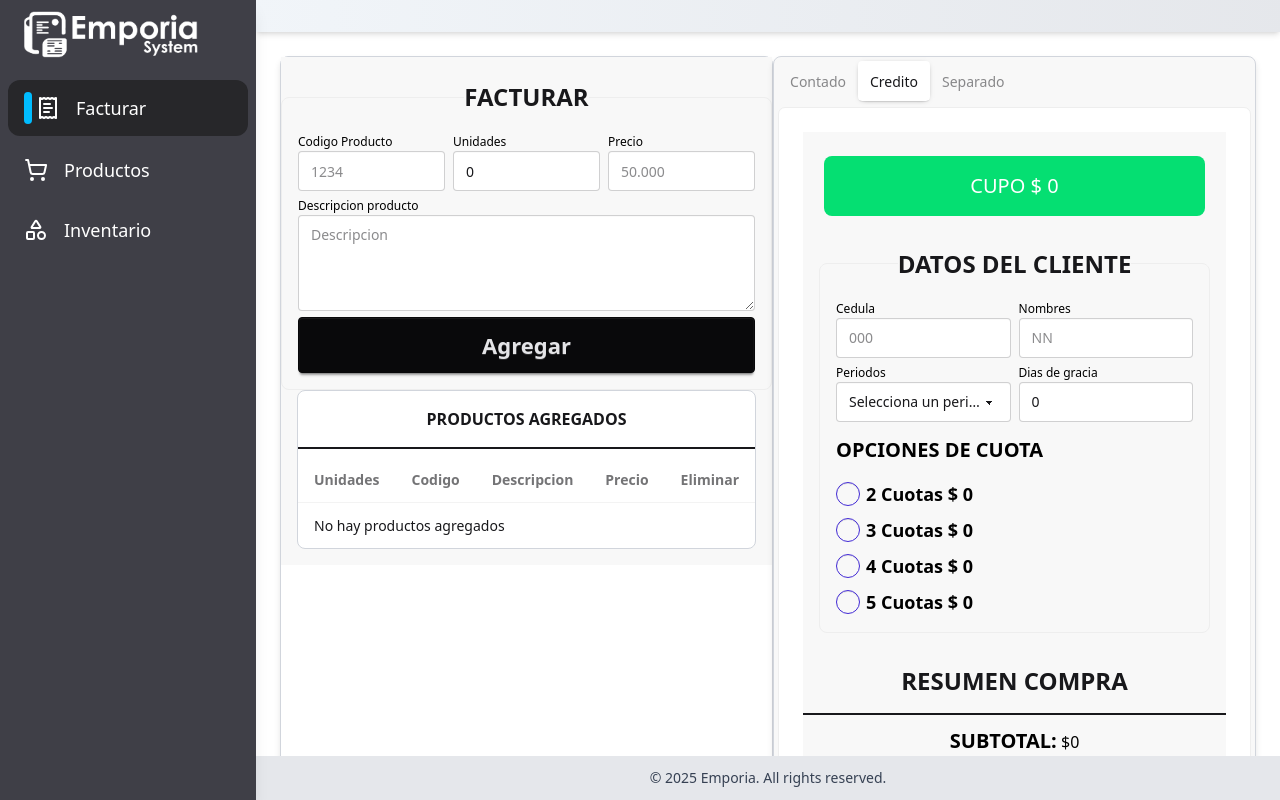
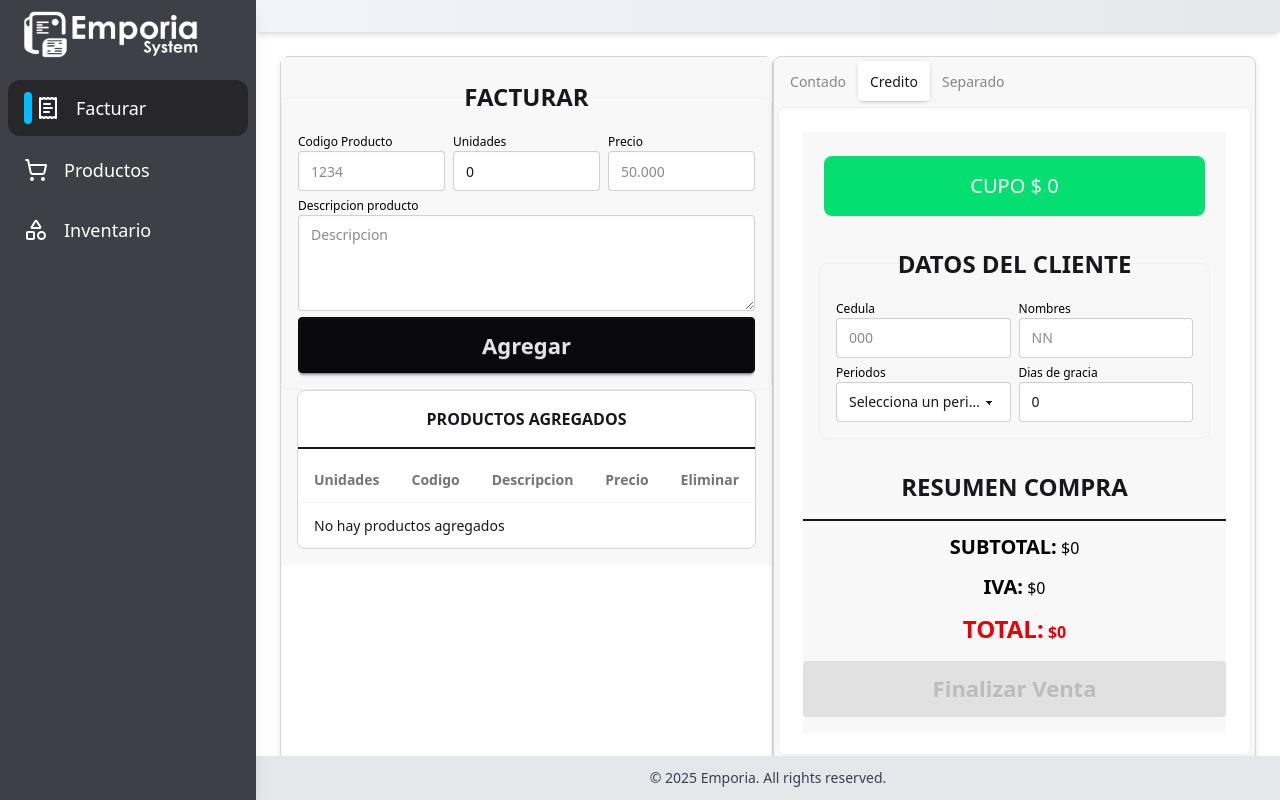
Before and after one commit to DaveB4r/emporia-demo, a React (Vite) app: page /facturar in a window 1280 px wide. Both pictures are taken after a click on the radio button "Credito". Built offline with nearby package versions, Linux system fonts and the light colour scheme.

Commit message:
fixing credito

```diff
--- a/src/components/facturar/ModalVenta.tsx
+++ b/src/components/facturar/ModalVenta.tsx
@@ -88,18 +88,13 @@ const ModalVenta = ({
                 <p className="text-lg font-bold">
                   Numero de cuotas:{" "}
                   <span className="text-md font-normal">
-                    {datosCredito.opcionesCuota}
+                    {datosCredito.numCuotas}
                   </span>
                 </p>
                 <p className="text-lg font-bold">
                   Valor Cuota:{" "}
                   <span className="font-bold text-red-600">
-                    $
-                    {formatWithSeparator(
-                      String(
-                        Math.ceil((subtotal + iva) / datosCredito.opcionesCuota)
-                      )
-                    )}
+                    ${formatWithSeparator(datosCredito.valorCuota)}
                   </span>
                 </p>
               </div>
@@ -133,9 +128,7 @@ const ModalVenta = ({
                   <td colSpan={3} className="w-[77%] font-black">
                     Abono
                   </td>
-                  <td>
-                    $ {formatWithSeparator(String(datosCliente.abono))}
-                  </td>
+                  <td>$ {formatWithSeparator(String(datosCliente.abono))}</td>
                 </tr>
               )}
               {datosCliente?.abono && (
--- a/src/components/facturar/credito/DatosCredito.tsx
+++ b/src/components/facturar/credito/DatosCredito.tsx
@@ -1,4 +1,5 @@
 import {
+  useState,
   type ChangeEvent,
   type Dispatch,
   type SetStateAction,
@@ -32,6 +33,7 @@ const DatosCredito = ({
   errors,
   total,
 }: Props) => {
+  const [opcionesDeCuotas, setOpcionesDeCuotas] = useState<number[]>([]);
   const getName = (cedula: string) => {
     const data = nombres.filter((nombre) => nombre.cedula === cedula)[0];
     setDatosCredito((prev) => ({
@@ -41,12 +43,32 @@ const DatosCredito = ({
     }));
   };
 
-  const handleCuotas = (e: ChangeEvent<HTMLInputElement>) => {
+  const handleCuotas = (
+    e: ChangeEvent<HTMLInputElement>,
+    index: number,
+    opcion: number
+  ) => {
     setDatosCredito((prev) => ({
       ...prev,
-      opcionesCuota: Number(e.target.value),
+      numCuotas: Number(e.target.value),
+      valorCuota: valCuota(index, opcion),
     }));
   };
+
+  const handlePeriodos = (e: ChangeEvent<HTMLSelectElement>) => {
+    setDatosCredito((prev) => ({
+      ...prev,
+      periodos: e.target.value,
+    }));
+    setOpcionesDeCuotas([]);
+    const numPeriodos = e.target.value === "quincenal" ? 2 : 1;
+    for (let i = 2 * numPeriodos; i < 6 * numPeriodos; i += numPeriodos) {
+      setOpcionesDeCuotas((prev) => [...prev, i]);
+    }
+  };
+
+  const valCuota = (index: number, opcion: number) =>
+    String(Math.ceil((total + total * (0.15 + index * 0.025)) / opcion));
 
   return (
     <div className="flex flex-col items-center">
@@ -112,17 +134,11 @@ const DatosCredito = ({
                 id="periodos"
                 className={`select ${errors.periodos && "select-error"}`}
                 value={datosCredito.periodos || ""}
-                onChange={(e) =>
-                  setDatosCredito((prev) => ({
-                    ...prev,
-                    periodos: e.target.value,
-                  }))
-                }
+                onChange={handlePeriodos}
               >
                 <option disabled value="">
                   Selecciona un periodo
                 </option>
-                <option value="semanal">Semanal</option>
                 <option value="quincenal">Quincenal</option>
                 <option value="mensual">Mensual</option>
               </select>
@@ -153,79 +169,38 @@ const DatosCredito = ({
               </small>
             </div>
           </div>
+          {opcionesDeCuotas.length > 0 && (
             <div className="flex flex-col gap-2 mt-2">
               <h3 className="text-xl text-black font-bold uppercase">
                 opciones de cuota
               </h3>
               <small className="text-red-600 text-sm">
-              {errors.opcionesCuota === -1 &&
-                "por favor seleccione las cuotas."}
+                {errors.numCuotas === -1 && "por favor seleccione las cuotas."}
               </small>
-            <label htmlFor="opCompra1" className="label text-black">
+              {opcionesDeCuotas.map((opcion, index) => (
+                <label
+                  htmlFor={`opCompra${opcion}`}
+                  className="label text-black"
+                  key={index}
+                >
                   <input
                     type="radio"
                     className="radio radio-primary"
-                id="opCompra1"
+                    id={`opCompra${opcion}`}
                     name="opCompra"
-                value={2}
-                onChange={handleCuotas}
+                    value={opcion}
+                    onChange={(e) => handleCuotas(e, index, opcion)}
                   />
                   <span className="text-lg font-black">
-                2 Cuotas ${" "}
+                    {opcion} Cuotas ${" "}
                     {total > 0
-                  ? formatWithSeparator(String(Math.ceil(total / 2)))
+                      ? formatWithSeparator(valCuota(index, opcion))
                       : 0}
                   </span>
                 </label>
-            <label htmlFor="opCompra2" className="label text-black">
-              <input
-                type="radio"
-                className="radio radio-primary"
-                id="opCompra2"
-                name="opCompra"
-                value={3}
-                onChange={handleCuotas}
-              />
-              <span className="text-lg font-black">
-                3 Cuotas ${" "}
-                {total > 0
-                  ? formatWithSeparator(String(Math.ceil(total / 3)))
-                  : 0}
-              </span>
-            </label>
-            <label htmlFor="opCompra3" className="label text-black">
-              <input
-                type="radio"
-                className="radio radio-primary"
-                id="opCompra3"
-                name="opCompra"
-                value={4}
-                onChange={handleCuotas}
-              />
-              <span className="text-lg font-black">
-                4 Cuotas ${" "}
-                {total > 0
-                  ? formatWithSeparator(String(Math.ceil(total / 4)))
-                  : 0}
-              </span>
-            </label>
-            <label htmlFor="opCompra4" className="label text-black">
-              <input
-                type="radio"
-                className="radio radio-primary"
-                id="opCompra4"
-                name="opCompra"
-                value={5}
-                onChange={handleCuotas}
-              />
-              <span className="text-lg font-black">
-                5 Cuotas ${" "}
-                {total > 0
-                  ? formatWithSeparator(String(Math.ceil(total / 5)))
-                  : 0}
-              </span>
-            </label>
+              ))}
             </div>
+          )}
         </fieldset>
       </form>
     </div>
--- a/src/components/facturar/credito/TabCredito.tsx
+++ b/src/components/facturar/credito/TabCredito.tsx
@@ -23,7 +23,8 @@ const TabCredito = ({ productos, setProductos }: Props) => {
     nombres: "",
     periodos: "",
     diasGracia: 0,
-    opcionesCuota: 0,
+    numCuotas: 0,
+    valorCuota: "",
   };
   const [subtotal, setSubtotal] = useState(0);
   const [iva, setIva] = useState(0);
@@ -40,8 +41,9 @@ const TabCredito = ({ productos, setProductos }: Props) => {
           producto.unidades;
       });
     }
-    setIva(subTotal * 0.19);
-    setSubtotal(subTotal);
+    const newSubtotal = Math.ceil(subTotal / 1.19);
+    setSubtotal(newSubtotal);
+    setIva(subTotal - newSubtotal);
   }, [productos]);
 
   const handleSubmit = (e: FormEvent) => {
@@ -72,8 +74,8 @@ const TabCredito = ({ productos, setProductos }: Props) => {
     } else if (datosCredito.diasGracia === 0) {
       setErrors((prev) => ({ ...prev, diasGracia: -1 }));
       return false;
-    } else if (datosCredito.opcionesCuota === 0) {
-      setErrors((prev) => ({ ...prev, opcionesCuota: -1 }));
+    } else if (datosCredito.numCuotas === 0) {
+      setErrors((prev) => ({ ...prev, numCuotas: -1 }));
       return false;
     }
     document.getElementById("modal_venta_credito").showModal();
--- a/src/interfaces/IClienteCredito.ts
+++ b/src/interfaces/IClienteCredito.ts
@@ -4,5 +4,6 @@ export interface IClienteCredito {
   cupo: number;
   periodos: string;
   diasGracia: number;
-  opcionesCuota: number;
+  numCuotas: number;
+  valorCuota: string;
 }
```
Lines whose indentation alone changed are shown as unchanged.
